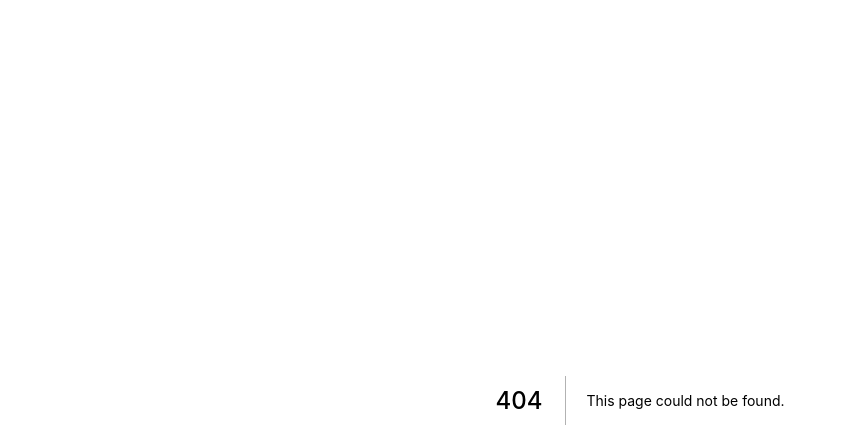
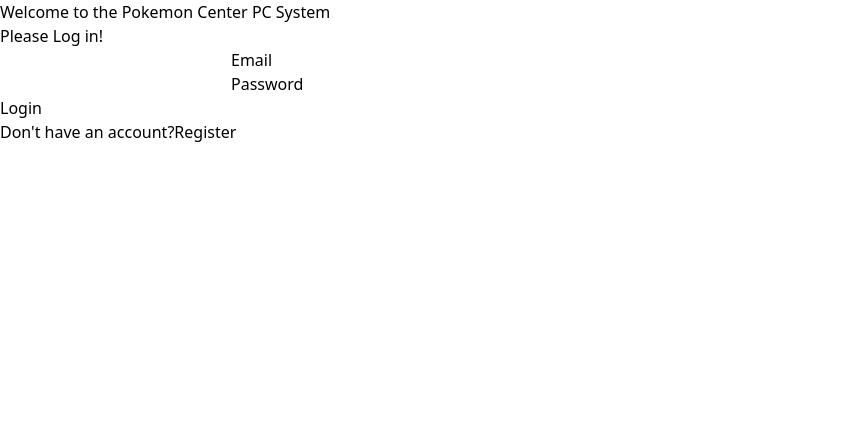
Before and after one commit to AlejandroPinto99/practice_projects, a Next.js app: page /login in a window 1280 px wide. Before the commit this address had no page. Shown: the top 448 px of the page, without its empty margins (0-847 px from the left). Built offline with nearby package versions, Linux system fonts and the light colour scheme; what tailwindcss-animation-delay would draw is missing.

Commit message:
Adding 2 components

```diff
--- a/components/Pokedex/Pokedex.jsx
+++ b/components/Pokedex/Pokedex.jsx
@@ -7,14 +7,17 @@
 
     useEffect(() => {
         GetPokemonList();
-    }, [])
+    }, []);
 
+    useEffect(() => {
+        if(process.browser ){
 
-    if(process.browser){
             const cards = document.querySelectorAll('.Pokedex_pokeCard__8_HG0');
             window.addEventListener('scroll', checkCards);
 
             checkCards();
+
+            console.log("Cards", cards);
 
             function checkCards(){
                 const triggerBottom = window.innerHeight / 5 * 4;
@@ -30,6 +33,8 @@
                 })
             }
         }
+    }, [list])
+
 
 
     async function GetPokemonList() {
--- /dev/null
+++ b/components/PokemonCenterPCLogin/Login.jsx
@@ -0,0 +1,28 @@
+import React from 'react'
+
+const Login = () => {
+    return(
+        <div className="container">
+            <h1>Welcome to the Pokemon Center PC System</h1>
+            <p>Please Log in!</p>
+            <form>
+                <div className="form_control">
+                    <input type="text" required />
+                    <label>Email</label>
+                </div>
+
+                <div className="form_control">
+                    <input type="password" required />
+                    <label>Password</label>
+                </div>
+
+                <button className="btn">Login</button>
+                <p className="text">Don't have an account?
+                    <a href="#">Register</a>
+                </p>
+            </form>
+        </div>
+    )
+};
+
+export default Login;
--- a/components/SplitScreen/Landpage.jsx
+++ b/components/SplitScreen/Landpage.jsx
@@ -13,7 +13,7 @@
 
         console.log("Left: ", left, " Right: ", right, " container: ", container);
 
-      left.addEventListener('mouseenter', () => container.classList.add('Landpage_hover_left__0wlEz'));
+        left.addEventListener('mouseenter', () => container.classList.add('Landpage_hover_left__0wlEz'));
         left.addEventListener('mouseleave', () => container.classList.remove('Landpage_hover_left__0wlEz'));
         right.addEventListener('mouseenter', () => container.classList.add('Landpage_hover_right__ouaYN'));
         right.addEventListener('mouseleave', () => container.classList.remove('Landpage_hover_right__ouaYN'));
--- a/components/SplitScreen/Landpage.module.css
+++ b/components/SplitScreen/Landpage.module.css
@@ -102,3 +102,7 @@
 .hover_right .left{
     width: var(--other-width);
 }
+
+.split.left, .split.right, .split.left::before, .split.right::before{
+    transition: all var(--speed) ease-in-out
+}
--- a/pages/index.tsx
+++ b/pages/index.tsx
@@ -7,6 +7,8 @@
 import RotateMenu from '../images/RotateMenu.png';
 import Hidden from '../images/HiddenSearch.png';
 import Evolution from '../images/Evolution.png';
+import Pokedex from '../images/pokedexCards.png';
+import SplitScreen from '../images/SplitScreen.png';
 
 import HomeStyle from '../styles/Home.module.css'
 
@@ -54,6 +56,18 @@
               <Image src={Evolution} height={125} width={200} />
             </div>
           </Link>
+          <Link href="/pokedex_cards" >
+            <div className={HomeStyle.card}>
+              <p>Pokedex</p>
+              <Image src={Pokedex} height={125} width={200} />
+            </div>
+          </Link>
+          <Link href="/split_screen" >
+            <div className={HomeStyle.card}>
+              <p>Split Landpage</p>
+              <Image src={SplitScreen} height={125} width={200} />
+            </div>
+          </Link>
       </div>
 
       </div>
--- /dev/null
+++ b/pages/login/index.tsx
@@ -0,0 +1,13 @@
+import type {NextPage} from 'next'
+
+import LoginForm from '../../components/PokemonCenterPCLogin/Login'
+
+const Login : NextPage = () => {
+    return(
+        <div>
+            <LoginForm />
+        </div>
+    );
+};
+
+export default Login;
--- a/styles/globals.css
+++ b/styles/globals.css
@@ -13,4 +13,5 @@
     --right-btn-hover-color: rgba(84, 125, 236, 1);
     --hover-width: 75%;
     --other-width: 25%;
+    --speed: 1100ms;
 }
```
Also changed, not shown: images/pokedexCards.png (added), 1 other file (tests, documents, lock files or other folders). Lines whose indentation alone changed are shown as unchanged.
